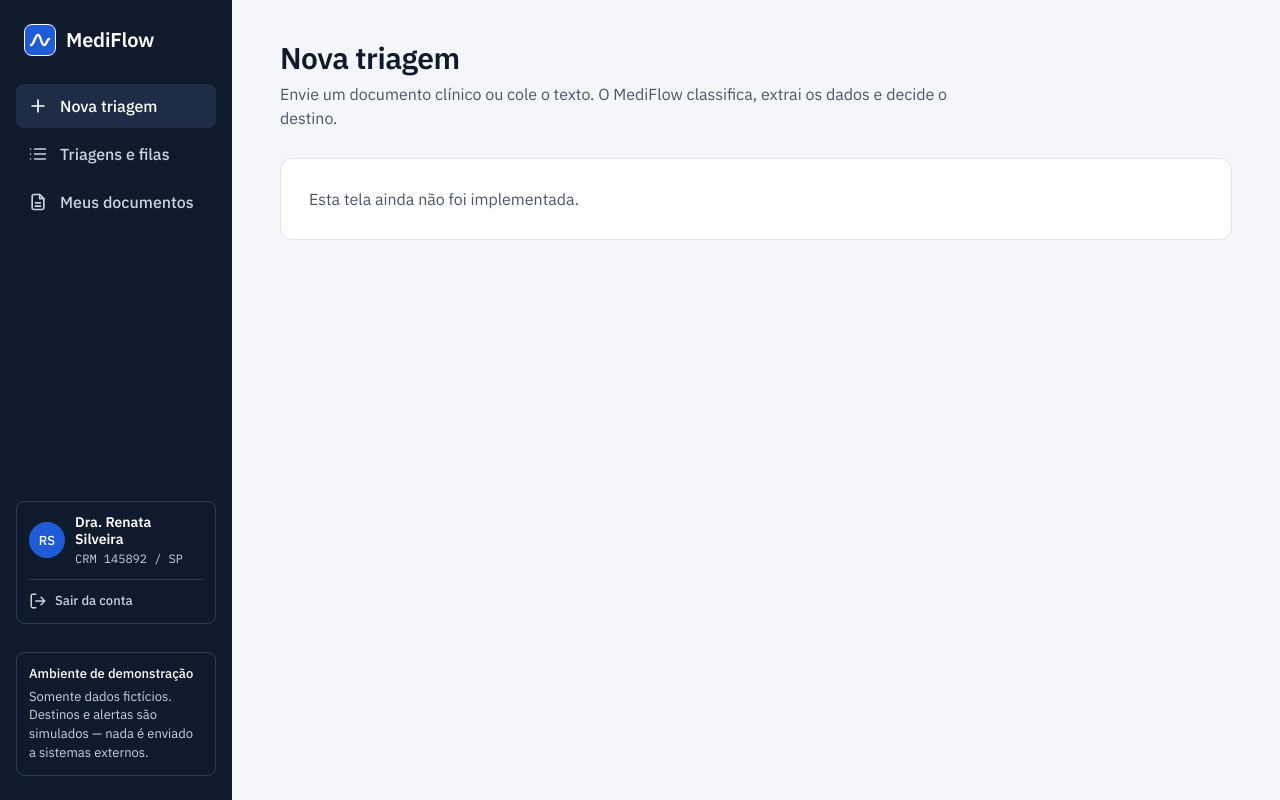
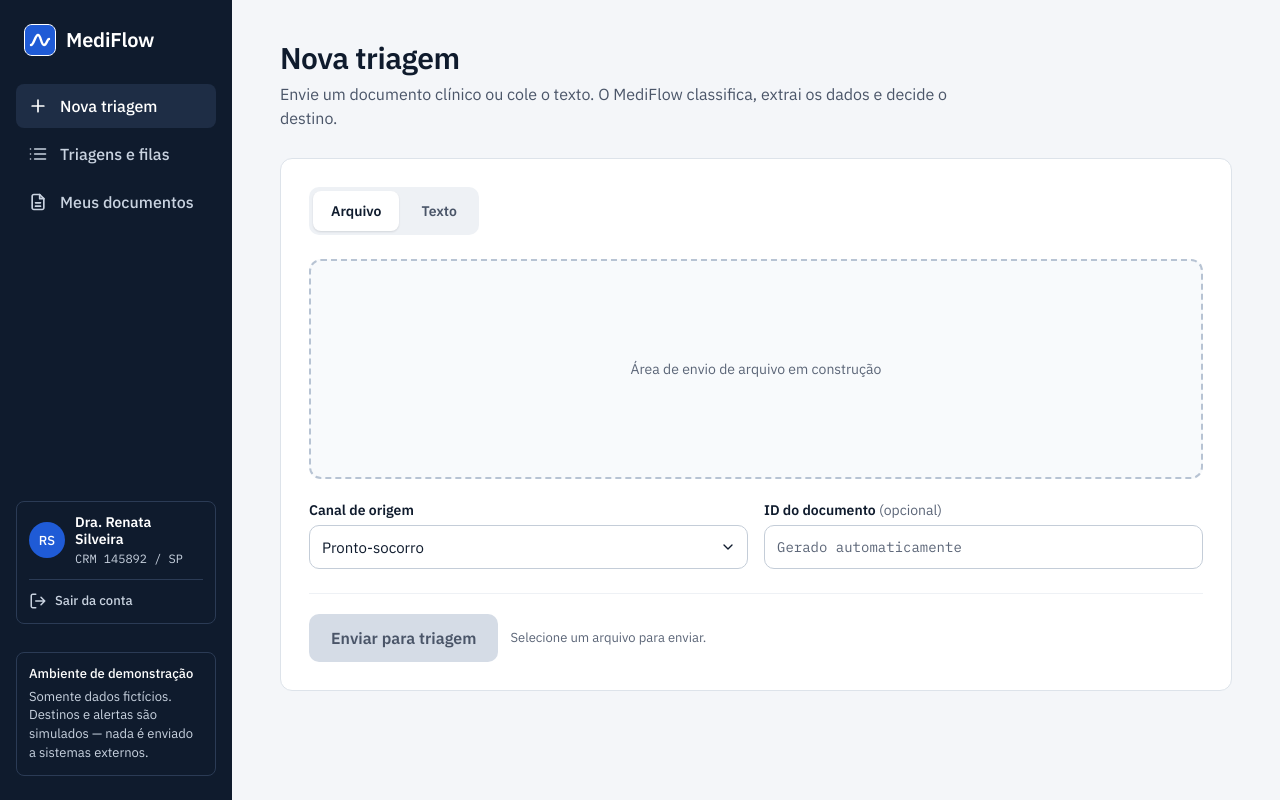
Before and after one commit to No-Country-simulation/g10-brasil-equipe-15_mediflow, a React (Vite) app in the folder frontend/: page /nova-triagem in a window 1280 px wide. Built offline with nearby package versions, Linux system fonts and the light colour scheme.

Commit message:
feat(frontend): cria pagina de nova triagem com alternancia arquivo e texto

```diff
--- a/frontend/src/App.tsx
+++ b/frontend/src/App.tsx
@@ -1,5 +1,6 @@
 import { Navigate, Route, Routes } from 'react-router'
 import { AppLayout } from './components/layout'
+import { NovaTriagemPage } from './pages/NovaTriagemPage'
 import { PlaceholderPage } from './pages/PlaceholderPage'
 
 function App() {
@@ -7,15 +8,7 @@ function App() {
     <Routes>
       <Route element={<AppLayout />}>
         <Route index element={<Navigate to="/nova-triagem" replace />} />
-        <Route
-          path="nova-triagem"
-          element={
-            <PlaceholderPage
-              title="Nova triagem"
-              subtitle="Envie um documento clínico ou cole o texto. O MediFlow classifica, extrai os dados e decide o destino."
-            />
-          }
-        />
+        <Route path="nova-triagem" element={<NovaTriagemPage />} />
         <Route path="triagens" element={<PlaceholderPage title="Triagens e filas" />} />
         <Route path="meus-documentos" element={<PlaceholderPage title="Meus documentos" />} />
         <Route path="*" element={<Navigate to="/nova-triagem" replace />} />
--- /dev/null
+++ b/frontend/src/components/triagem/canais.ts
@@ -0,0 +1,7 @@
+/**
+ * Canais de origem exibidos no formulário. O Figma só mostra o valor "Pronto-socorro" e usa
+ * "Ambulatório", "Internação" e "Recepção" nas listas de triagens; a API aceita qualquer texto.
+ */
+export const CANAIS_ORIGEM = ['Pronto-socorro', 'Ambulatório', 'Internação', 'Recepção'] as const
+
+export type CanalOrigem = (typeof CANAIS_ORIGEM)[number]
--- /dev/null
+++ b/frontend/src/pages/NovaTriagemPage.tsx
@@ -0,0 +1,87 @@
+import { useId, useState } from 'react'
+import { PageHeader } from '../components/layout'
+import { CANAIS_ORIGEM } from '../components/triagem/canais'
+import type { CanalOrigem } from '../components/triagem/canais'
+import { Button, Field, Input, SegmentedControl, Select } from '../components/ui'
+
+type TipoEnvio = 'arquivo' | 'texto'
+
+const OPCOES_TIPO = [
+  { value: 'arquivo', label: 'Arquivo' },
+  { value: 'texto', label: 'Texto' },
+] as const
+
+const AJUDA_SEM_CONTEUDO: Record<TipoEnvio, string> = {
+  arquivo: 'Selecione um arquivo para enviar.',
+  texto: 'Cole o texto para enviar.',
+}
+
+export function NovaTriagemPage() {
+  const idCanal = useId()
+  const idDocumento = useId()
+  const [tipo, setTipo] = useState<TipoEnvio>('arquivo')
+  const [canal, setCanal] = useState<CanalOrigem>(CANAIS_ORIGEM[0])
+  const [documentoId, setDocumentoId] = useState('')
+
+  return (
+    <>
+      <PageHeader
+        title="Nova triagem"
+        subtitle="Envie um documento clínico ou cole o texto. O MediFlow classifica, extrai os dados e decide o destino."
+      />
+
+      <div className="flex items-start gap-6">
+        <form
+          className="flex min-w-0 flex-1 flex-col gap-6 rounded-lg border border-border bg-surface p-7"
+          onSubmit={(evento) => evento.preventDefault()}
+        >
+          <div>
+            <SegmentedControl
+              aria-label="Tipo de envio"
+              options={OPCOES_TIPO}
+              value={tipo}
+              onChange={setTipo}
+            />
+          </div>
+
+          {/* Conteúdo da aba: dropzone (commit 10) e campo de texto (commit 11). */}
+          <div className="flex min-h-55 items-center justify-center rounded-lg border-2 border-dashed border-border-dashed bg-subtle text-sm text-text-placeholder">
+            {tipo === 'arquivo' ? 'Área de envio de arquivo em construção' : 'Campo de texto em construção'}
+          </div>
+
+          <div className="flex gap-4">
+            <Field label="Canal de origem" htmlFor={idCanal}>
+              <Select
+                id={idCanal}
+                value={canal}
+                onChange={(evento) => setCanal(evento.target.value as CanalOrigem)}
+              >
+                {CANAIS_ORIGEM.map((opcao) => (
+                  <option key={opcao} value={opcao}>
+                    {opcao}
+                  </option>
+                ))}
+              </Select>
+            </Field>
+            <Field label="ID do documento" hint="(opcional)" htmlFor={idDocumento}>
+              <Input
+                id={idDocumento}
+                placeholder="Gerado automaticamente"
+                value={documentoId}
+                onChange={(evento) => setDocumentoId(evento.target.value)}
+                autoComplete="off"
+              />
+            </Field>
+          </div>
+
+          <div className="flex items-center gap-3 border-t border-border-subtle pt-5">
+            <Button type="submit" disabled>
+              Enviar para triagem
+            </Button>
+            <p className="m-0 text-caption text-text-placeholder">{AJUDA_SEM_CONTEUDO[tipo]}</p>
+          </div>
+        </form>
+      </div>
+    </>
+  )
+}
```
